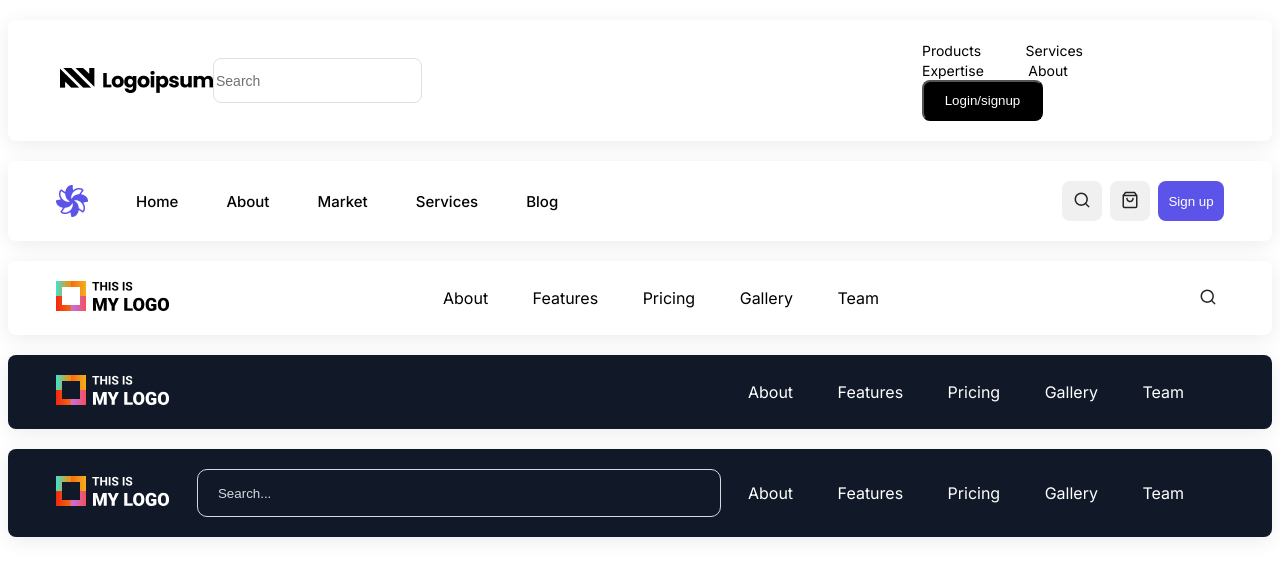
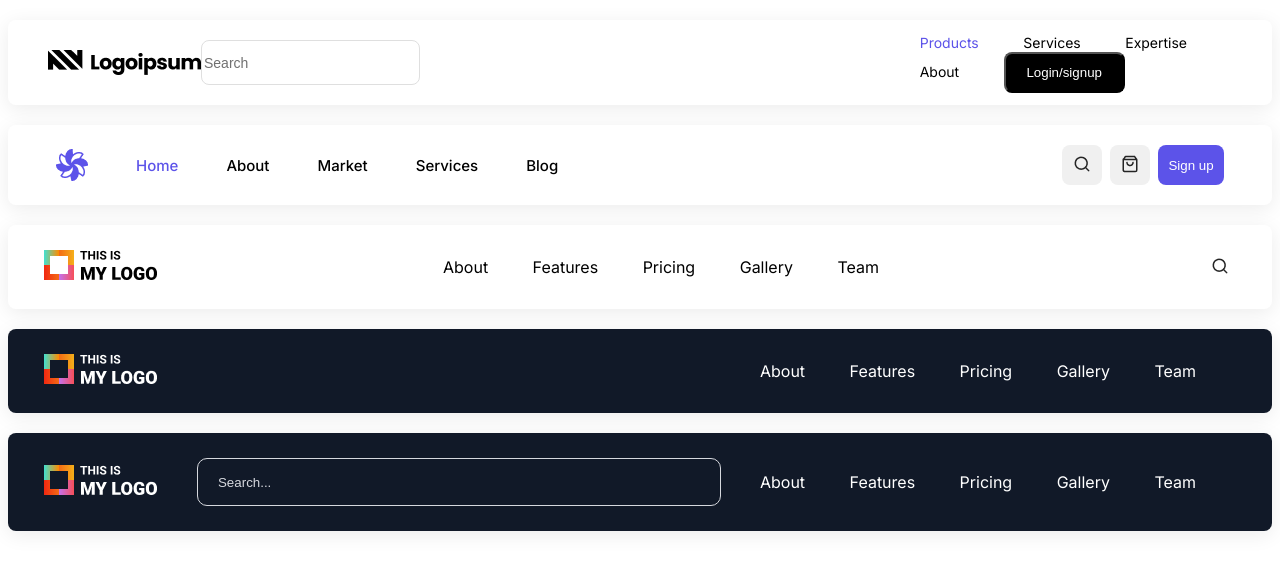
Before and after one commit to mmnta1221/myFile, a plain HTML site: page headers/index.html in a window 1280 px wide. Drawn offline with Linux system fonts and the light colour scheme.

Commit message:
Add files via upload

```diff
--- a/headers/index.html
+++ b/headers/index.html
@@ -13,7 +13,7 @@
         </div>
         <input type="text" value="Search">
         <nav>
-            <a href="">Products</a>
+            <a href="" class="active">Products</a>
             <a href="">Services</a>
             <a href="">Expertise</a>
             <a href="">About</a>
@@ -27,7 +27,7 @@
 
             <nav>
                 <img src="black.png" alt="">
-                <a href="">Home</a>
+                <a href="" class="active">Home</a>
                 <a href="">About</a>
                 <a href="">Market</a>
                 <a href="">Services</a>
--- a/headers/style.css
+++ b/headers/style.css
@@ -8,14 +8,16 @@ header{
 .header1{
     display: flex;
     justify-content: space-between;
-    padding: 20px 52px;
+    padding: 12px 40px;
     box-shadow: 0px 4px 20px 0px #00000014;
     align-items: center;
 
 
 }
 
-
+nav a.active{
+    color: #5C53E9;
+}
 .header1 a{
     font-size: 14px;
     font-weight: 400;
@@ -99,7 +101,7 @@ header{
 .header3{
     display: flex;
     justify-content: space-between;
-    padding: 20px 48px;
+    padding: 25px 36px;
     box-shadow: 0px 4px 20px 0px #00000014;
     align-items: center;
 
@@ -121,7 +123,7 @@ header{
 .header4{
     display: flex;
     justify-content: space-between;
-    padding: 20px 48px;
+    padding: 25px 36px;
     box-shadow: 0px 4px 20px 0px #00000014;
     align-items: center;
     background-color: #111928;
@@ -138,7 +140,7 @@ header{
 .header5{
     display: flex;
     justify-content: space-between;
-    padding: 20px 48px;
+    padding: 25px 36px;
     box-shadow: 0px 4px 20px 0px #00000014;
     align-items: center;
     background-color: #111928;
```
